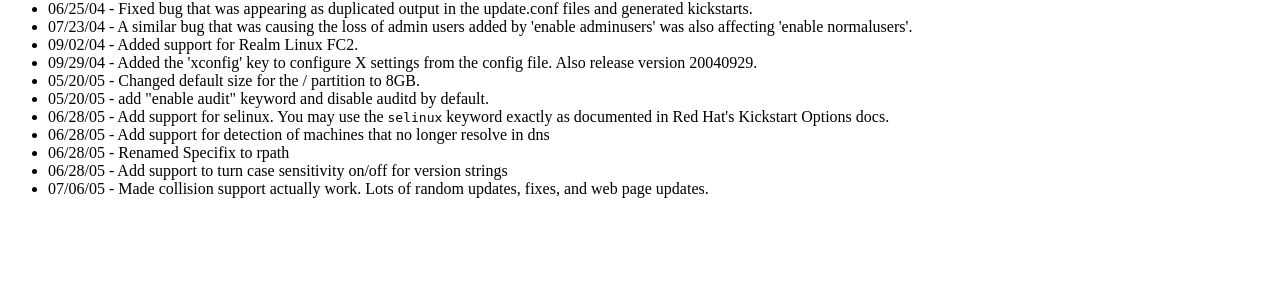
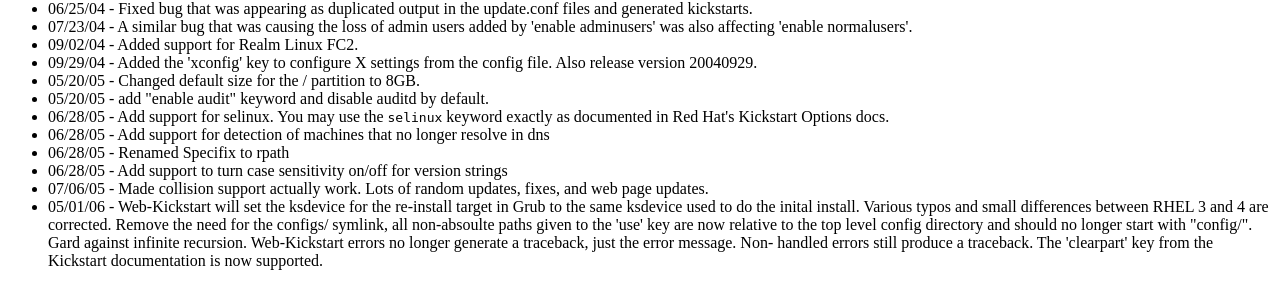
Before and after one commit to jjneely/webkickstart, a PHP site: page /changelog.phtml in a window 1280 px wide. Shown: the part 714-1000 px from the top of the page. Before the commit the page ends 912 px from the top, so only its background shows below. Run offline with PHP 8.4, Linux system fonts and the light colour scheme.

Commit message:
Update the docs for the clearpart key and updates of the web changelog.
git-svn-id: https://svn.linux.ncsu.edu/svn/cls/trunk/solaris2ks@1805 35bbe6b0-b001-0410-9f0e-dd3f93706181

```diff
--- a/changelog.phtml
+++ b/changelog.phtml
@@ -128,6 +128,17 @@ Add support to turn case sensitivity on/off for version strings</li>
 <li>07/06/05 -
 Made collision support actually work.  Lots of random updates, fixes,
 and web page updates.</li>
+<li>05/01/06 -
+Web-Kickstart will set the ksdevice for the re-install target in Grub
+to the same ksdevice used to do the inital install.  Various typos and
+small differences between RHEL 3 and 4 are corrected.  Remove the need
+for the configs/ symlink, all non-absoulte paths given to the 'use' key
+are now relative to the top level config directory and should no longer
+start with "config/".  Gard against infinite recursion.  Web-Kickstart
+errors no longer generate a traceback, just the error message.  Non-
+handled errors still produce a traceback.  The 'clearpart' key from
+the Kickstart documentation is now supported.</li>
+
 </ul>
 
 </body>
--- a/docs/keywords.txt
+++ b/docs/keywords.txt
@@ -145,6 +145,12 @@ of that version of Red Hat Linux.
 Optional.  Use this key to specify a password from grub, the
 bootloader.  You must use an MD5 Crypt here.  If left blank the root
 MD5 from AFS will be used.  See the root key.
+
+    clearpart <Options>
+
+Optional.  Controls how initial partitions, if any, are removed before the
+install.  Options for this key are passed directly to the kickstart.  See
+Red Hat's kickstart documentation for the details of the clearpart command.
 
 	selinux --enforcing | --permissive | --disabled
 
```
